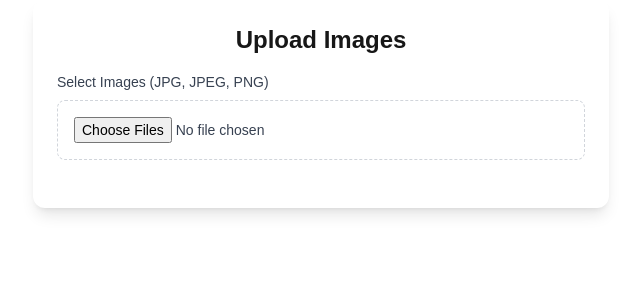
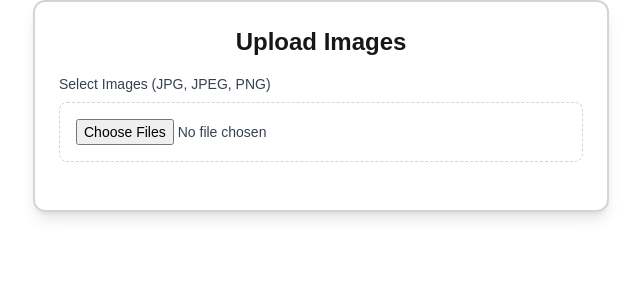
Before and after one commit to scopeofice/ImageToPDF, a Next.js app in the folder frontend/: page / in a window 1280 px wide. Shown: the top 300 px of the page, without its empty margins (319-959 px from the left). Built offline with nearby package versions, Linux system fonts and the light colour scheme.

Commit message:
frontend changes

```diff
--- a/frontend/src/app/page.js
+++ b/frontend/src/app/page.js
@@ -27,7 +27,7 @@ const Home = () => {
     files.forEach((file) => formData.append("files", file));
 
     try {
-      const response = await axios.post("http://localhost:5000/upload", formData, {
+      const response = await axios.post("https://image-to-pdf-backend.vercel.app/upload", formData, {
         responseType: "blob",
       });
       const url = window.URL.createObjectURL(new Blob([response.data], { type: "application/pdf" }));
@@ -52,7 +52,7 @@ const Home = () => {
   };
 
   return (
-    <div className="p-6 max-w-xl mx-auto bg-white shadow-lg rounded-xl">
+    <div className="p-6 max-w-xl mx-auto border-2 border-gray-300 shadow-lg rounded-xl">
       <h2 className="text-2xl font-semibold text-center mb-4">Upload Images</h2>
 
       <div className="mb-4">
```
